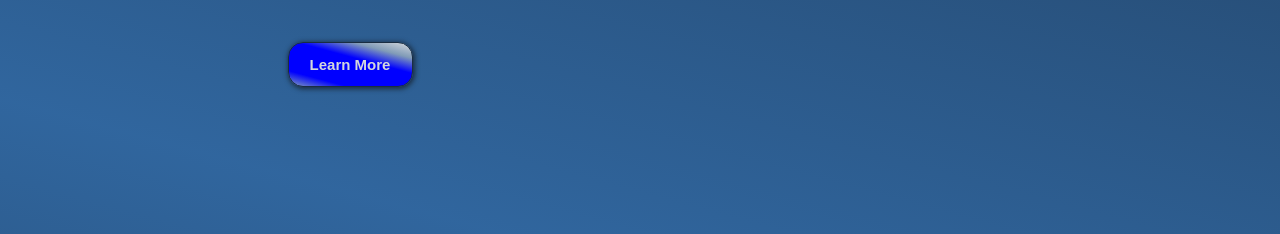
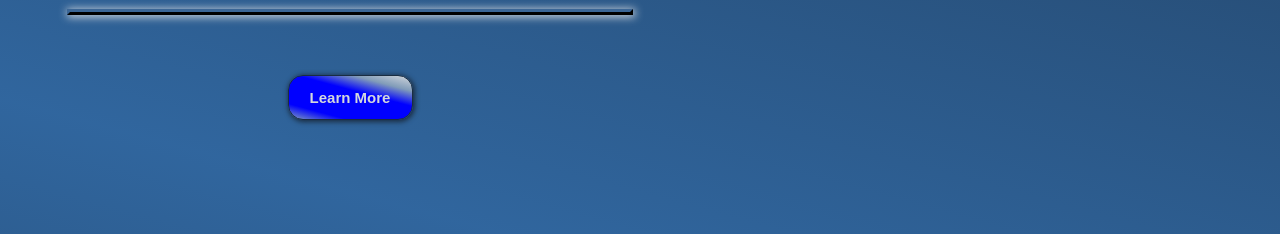
Before and after one commit to CalCodez/pr-05-meidcal-landing, a plain HTML site: page index.html in a window 1280 px wide. Shown: the part 566-800 px from the top of the page. Drawn offline with Linux system fonts and the light colour scheme; a web font is replaced by a local one.

Commit message:
add hero hr

```diff
--- a/css/defaults.css
+++ b/css/defaults.css
@@ -158,7 +158,6 @@ body {
 	color: var(--project-color-light);
 	font-size: 15px;
 	font-weight: 600;
-	justify-self: center;
 	cursor: pointer;
 	background: linear-gradient(
 		15deg,
--- a/css/styles.css
+++ b/css/styles.css
@@ -36,6 +36,13 @@
 	font-size: 1.7rem;
 	color: var(--project-color-light);
 	margin-bottom: 15px;
+}
+
+.hero-section-hr {
+	width: 80%;
+	border: 3px outset var(--project-color-dark);
+	box-shadow: 1px 1px 8px 1px var(--project-color-light);
+	margin-bottom: 30px;
 }
 
 .hero-image-container {
--- a/index.html
+++ b/index.html
@@ -50,6 +50,7 @@
 				<p class="hero-slogan-text">
 					<em>Tomorrow's Healthcare. Today. </em>
 				</p>
+				<hr class="hero-section-hr" />
 				<button class="btn">Learn More</button>
 			</div>
 
```
